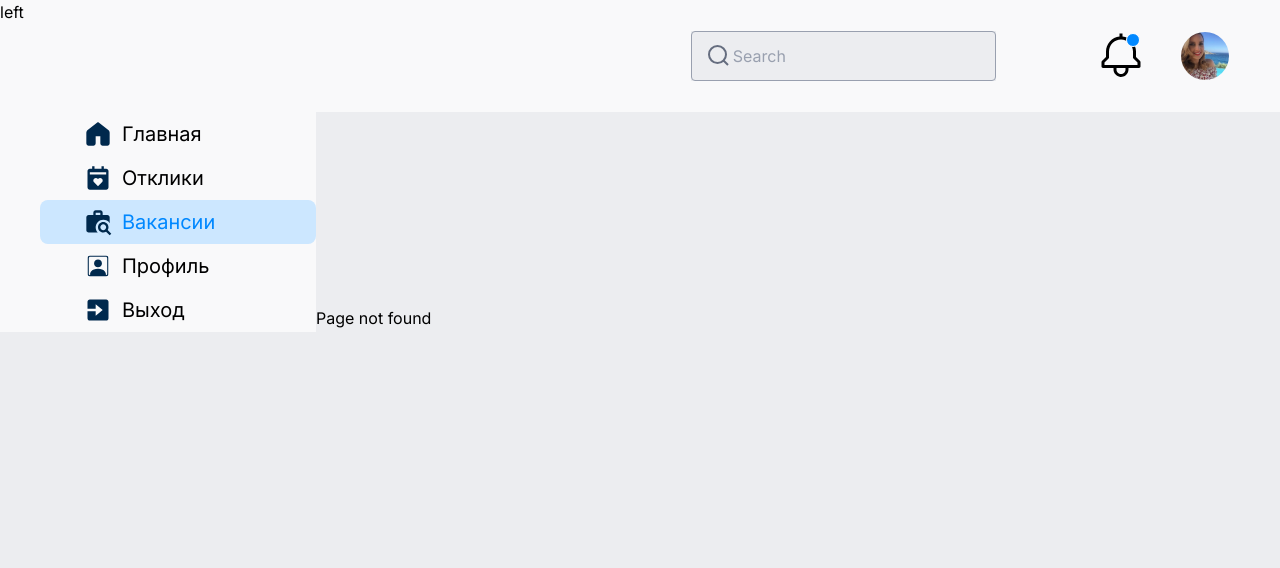
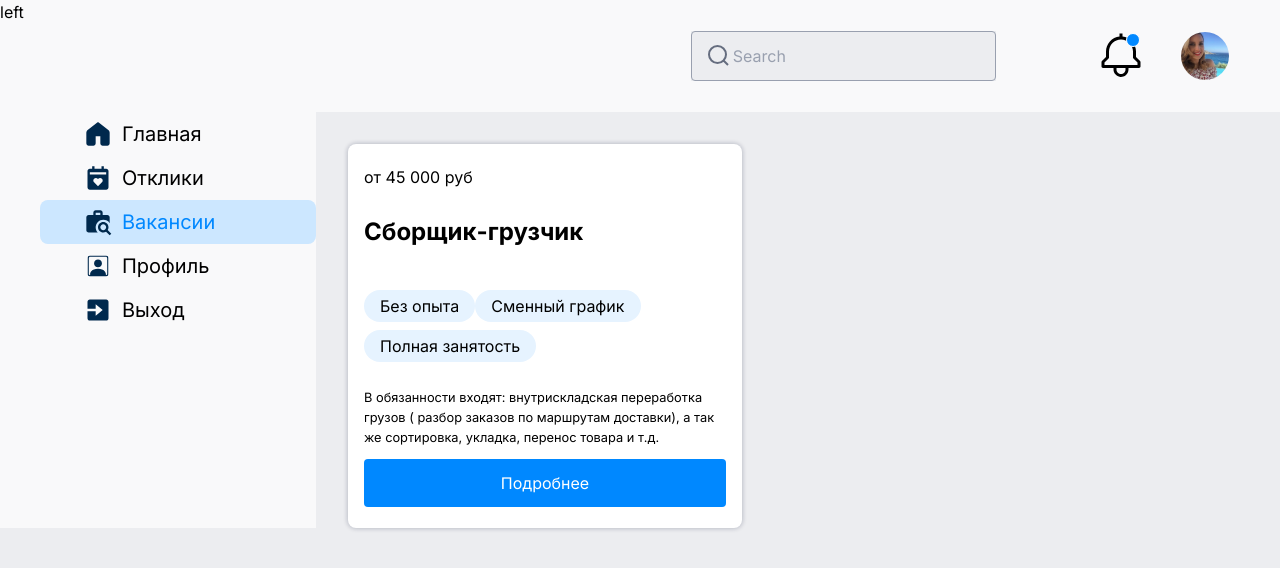
Before and after one commit to rLukoyanov/pp, a React (Create React App) app: page /offers in a window 1280 px wide. Before the commit this address had no page. Shown: the top 568 px of the page. Built offline with nearby package versions, Linux system fonts and the light colour scheme.

Commit message:
feat(17): add styles for offers

```diff
--- a/src/App.tsx
+++ b/src/App.tsx
@@ -1,17 +1,15 @@
 import { Header } from './components/Header';
 import { NavList } from './components/Navigation/NavList';
-import MainPage from './routes/MainPage';
 
 import './App.scss';
-import { Input } from './components/common/Input';
 
-function App() {
+function App({ children = <></> }) {
   return (
     <div>
       <Header />
       <div className="main">
         <NavList />
-        <MainPage />
+        {children}
       </div>
     </div>
   );
--- a/src/components/Vacancies/Component.tsx
+++ b/src/components/Vacancies/Component.tsx
@@ -5,16 +5,22 @@ import styles from './styles.module.scss';
 
 export function Vacancies() {
   return (
-    <Link to="vacancies">
+    <div className={styles.offer}>
       <div className={styles.header}>от 45 000 руб</div>
       <h2>Сборщик-грузчик</h2>
-      <div>Без опыта Сменный график Полная занятость</div>
-      <div>
+      <div className={styles.advantages}>
+        <span>Без опыта</span>
+        <span>Сменный график</span>
+        <span>Полная занятость</span>
+      </div>
+      <div className="body-sm">
         В обязанности входят: внутрискладская переработка грузов ( разбор
         заказов по маршрутам доставки), а так же сортировка, укладка, перенос
         товара и т.д.
       </div>
-      <Button>Подробнее</Button>
-    </Link>
+      <Link to="vacancies">
+        <Button>Подробнее</Button>
+      </Link>
+    </div>
   );
 }
--- a/src/components/Vacancies/styles.module.scss
+++ b/src/components/Vacancies/styles.module.scss
@@ -1,30 +1,29 @@
-@import '../../../App';
+@import '../../App';
 
-.nav-item {
-  background: $transparent;
+.offer {
+  background-color: $white;
+  width: 362px;
+  height: 352px;
+  padding: 16px;
+  box-shadow: 0px 0px 4px 1px rgba(0, 14, 51, 0.2);
   border-radius: 8px;
-  font-size: 20px;
-  padding: 8px;
-  padding-left: 44px;
-  width: 224px;
-  cursor: pointer;
-  transition: 0.5s;
   display: flex;
-  align-items: center;
+  flex-direction: column;
+  justify-content: space-around;
+}
 
-  &:hover {
-    background: $neutral-10;
-    color: $primary-90;
-    transition: 0.5s;
-  }
+.advantages {
+  display: flex;
+  flex-wrap: wrap;
+  margin: 16px 0;
 
-  img {
-    margin-right: 10px;
+  span {
+    padding: 4px 16px;
+    background: $primary-5;
+    border-radius: 100px;
+
+    &:last-child {
+      margin-top: 8px;
+    }
   }
 }
-
-.active {
-  background: $primary-10 !important;
-  color: $primary-50 !important;
-  transition: 0.5s;
-}
--- a/src/index.tsx
+++ b/src/index.tsx
@@ -7,6 +7,8 @@ import LoginPage from './routes/LoginPage';
 import ErrorPage from './routes/ErrorPage';
 
 import './styles.scss';
+import MainPage from './routes/MainPage';
+import VacanciesPage from './routes/VacanciesPage';
 
 const root = ReactDOM.createRoot(
   document.getElementById('root') as HTMLElement,
@@ -15,12 +17,24 @@ const root = ReactDOM.createRoot(
 const router = createBrowserRouter([
   {
     path: '/',
-    element: <App />,
+    element: (
+      <App>
+        <MainPage />
+      </App>
+    ),
     errorElement: <ErrorPage />,
   },
   {
     path: 'login',
     element: <LoginPage />,
+  },
+  {
+    path: 'offers',
+    element: (
+      <App>
+        <VacanciesPage />
+      </App>
+    ),
   },
 ]);
 
--- a/src/routes/MainPage.tsx
+++ b/src/routes/MainPage.tsx
@@ -2,7 +2,7 @@ import { CompanyRating } from '../components/CopmanyRating';
 import { NewVacancies } from '../components/NewVacancies';
 import { Responses } from '../components/Responses';
 
-import styles from './MainPage.module.scss';
+import styles from './Pages.module.scss';
 
 export default function MainPage() {
   return (
--- a/src/routes/MainPage.module.scss
+++ b/src/routes/Pages.module.scss
@@ -6,3 +6,7 @@
   display: flex;
   justify-content: space-between;
 }
+
+.offers {
+  padding: 32px 32px 0 32px;
+}
--- /dev/null
+++ b/src/routes/VacanciesPage.tsx
@@ -0,0 +1,11 @@
+import { Vacancies } from '../components/Vacancies';
+
+import styles from './Pages.module.scss';
+
+export default function VacanciesPage() {
+  return (
+    <div className={styles.offers}>
+      <Vacancies />
+    </div>
+  );
+}
```
